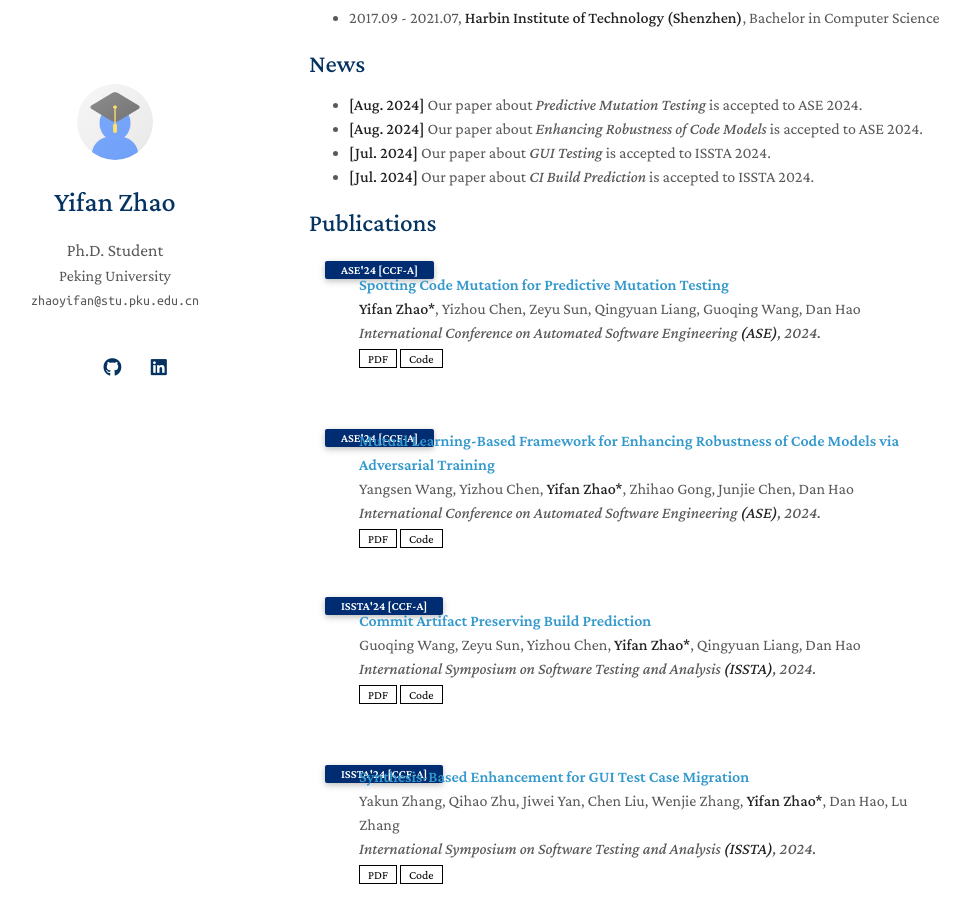
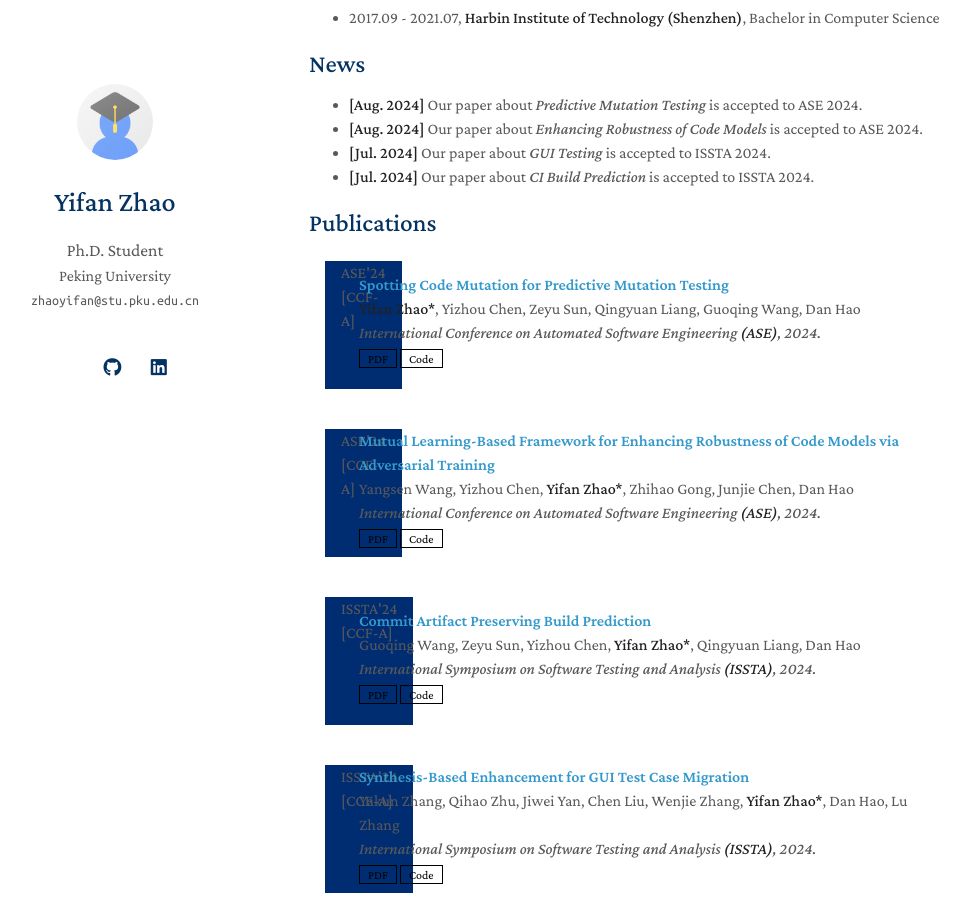
Before and after one commit to yifan-CodeDir/yifan-CodeDir.github.io, a Jekyll site: the page built from index.md, in a window 1280 px wide and 900 px high, scrolled down 444 px. Shown: the whole window, without its empty margins (161-1131 px from the left). Built offline with Jekyll 4.4.1, drawn with Linux system fonts in a browser that asks for light colours; a style sheet for code colours, icons or effects is not loaded; our own code applies the rules of GitHub Pages for plain Markdown files.

Commit message:
Update publications.md

```diff
--- a/_includes/publications.md
+++ b/_includes/publications.md
@@ -8,9 +8,7 @@
 <li>
 <div class="pub-row">
   <div class="col-sm-3 abbr" style="position: relative;padding-right: 15px;padding-left: 15px;">
-    {% if link.conference_short %}
-    <abbr class="badge">{{ link.conference_short }}</abbr>
-    {% endif %}
+    <abbr class="abbr">{{ link.conference_short }}</abbr>
   </div>
   <div class="col-sm-9" style="position: relative;padding-right: 15px;padding-left: 20px;">
       <div class="title"><a href="{{ link.pdf }}">{{ link.title }}</a></div>
```
